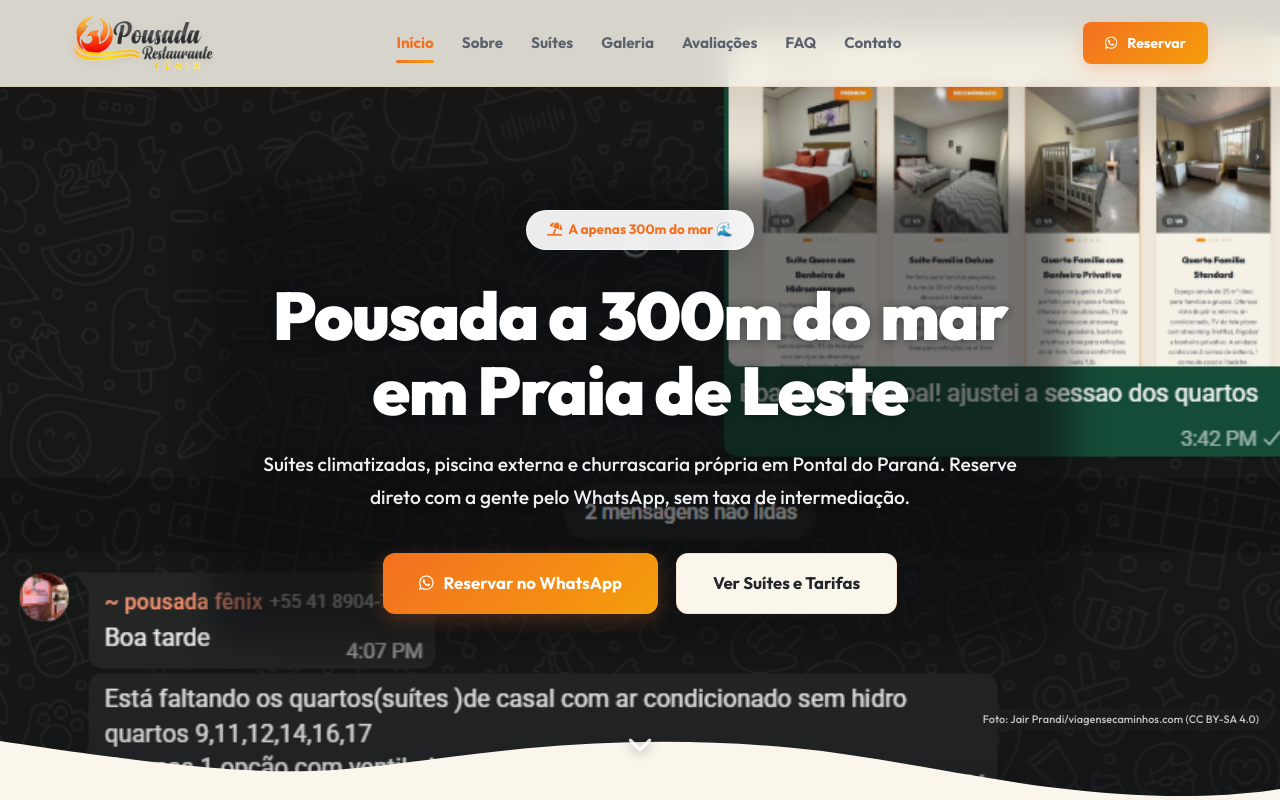
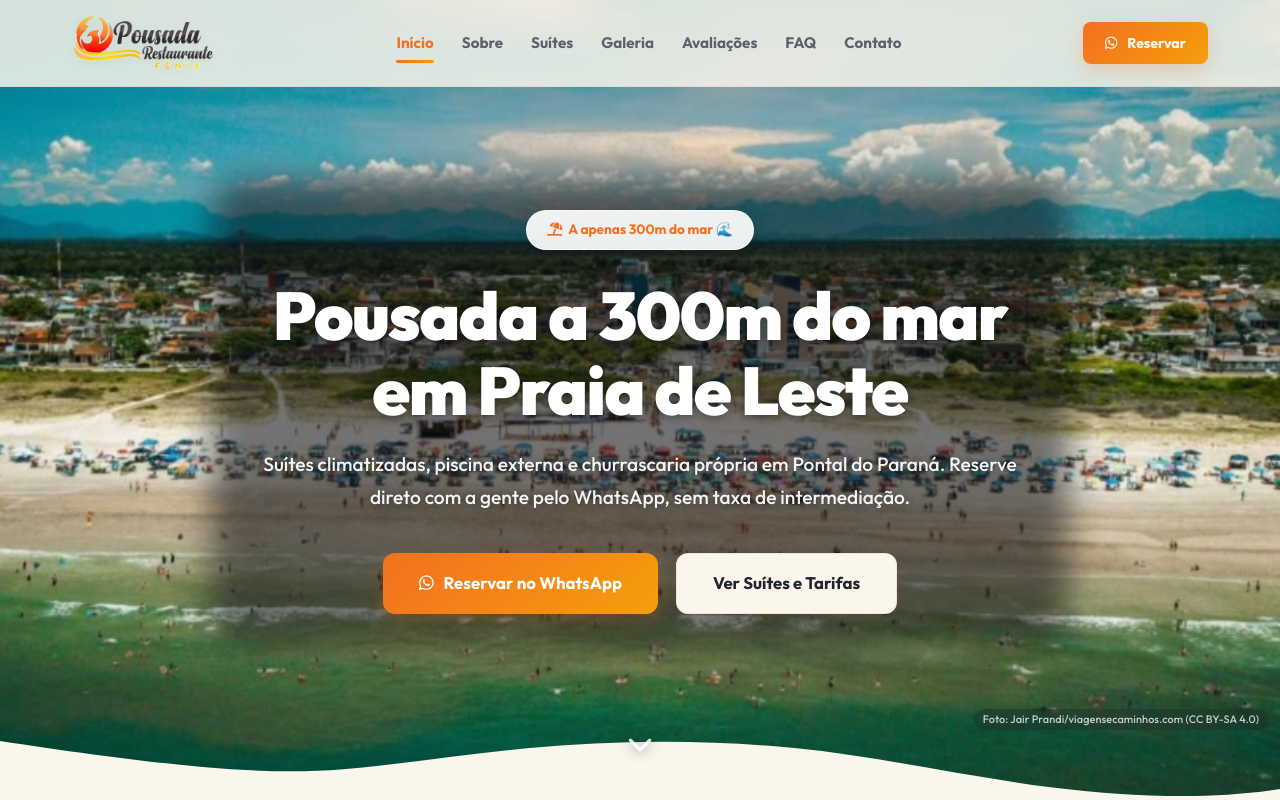
Before and after one commit to Atualize-Guest/fenix-restaurant-inn, a React (Vite) app: page / in a window 1280 px wide. Shown: the top 800 px of the page. Built offline with nearby package versions, Linux system fonts and the light colour scheme.

Commit message:
Update background image of home/hero to newly uploaded high-quality JPG version of Praia de Leste drone view

```diff
--- a/src/index.css
+++ b/src/index.css
@@ -338,7 +338,7 @@ img {
     padding-top: clamp(6.5rem, 5rem + 4vw, 8rem);
     padding-bottom: clamp(5rem, 3.5rem + 4vw, 6.5rem);
     text-align: center;
-    background-image: url('/fotos-fenix/pousada-fenix-praia-de-leste-vista-aerea.png');
+    background-image: url('/fotos-fenix/pousada-fenix-praia-de-leste-vista-aerea.jpg');
     background-size: cover;
     background-position: center;
     /* O scrim do texto e o blur dele passam da borda: contem o transbordo */
```
Also changed, not shown: public/fotos-fenix/pousada-fenix-praia-de-leste-vista-aerea.jpg (added).
